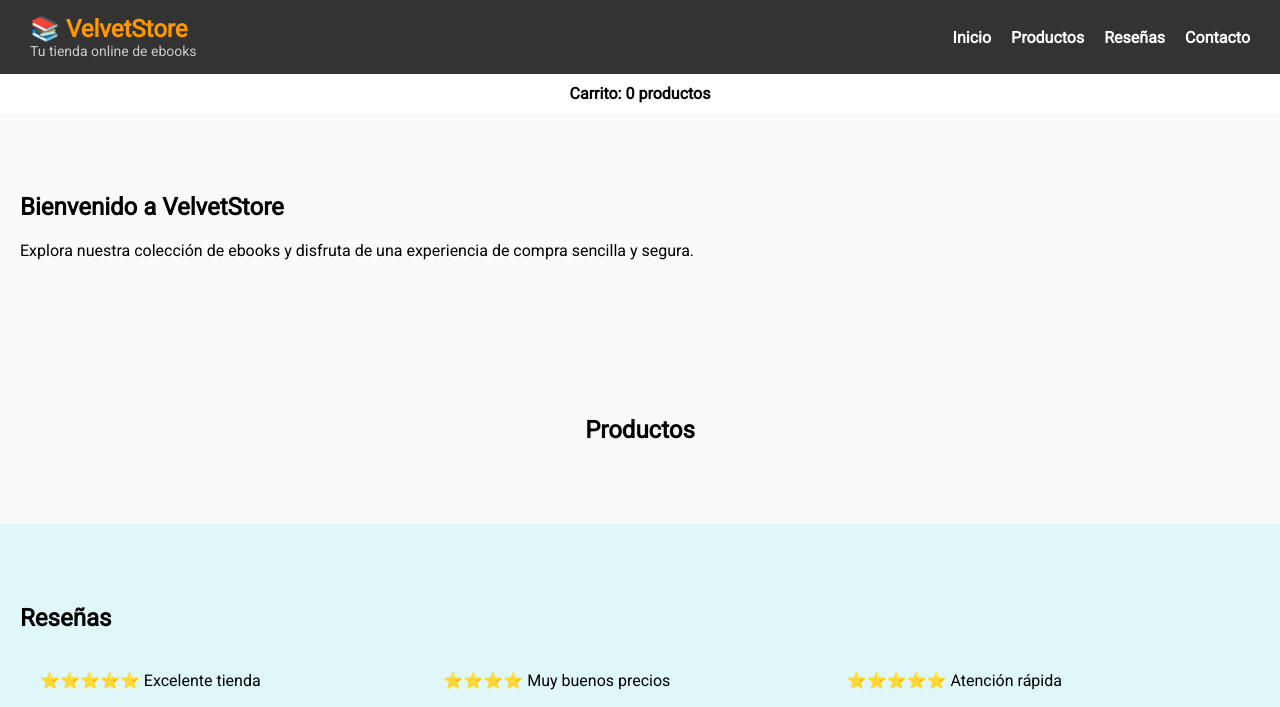
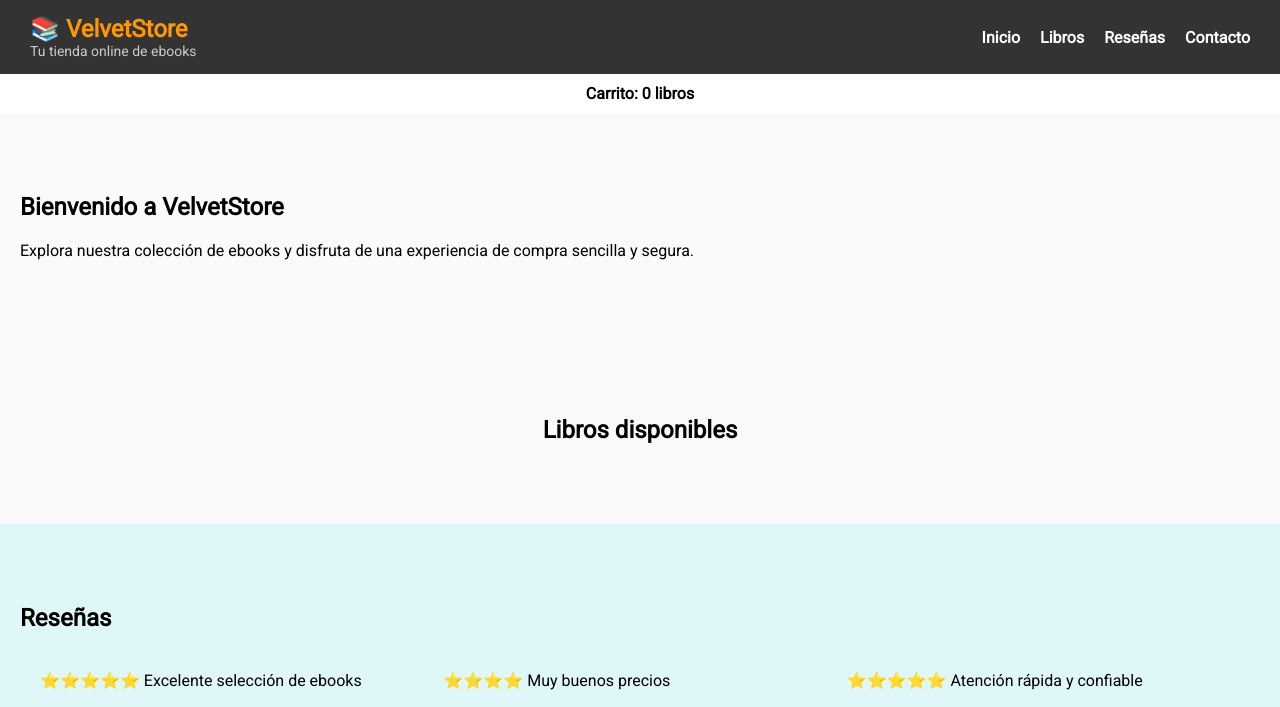
Before and after one commit to angelavelvet/VelvetStore2.0, a plain HTML site: page index.html in a window 1280 px wide. Shown: the top 707 px of the page. Drawn offline with Linux system fonts and the light colour scheme; no server answers; grey boxes are pictures that could not be loaded.

Commit message:
Revise
Updated the title and product section text to reflect a focus on ebooks.

```diff
--- a/index.html
+++ b/index.html
@@ -3,13 +3,11 @@
 <head>
   <meta charset="UTF-8">
   <meta name="viewport" content="width=device-width, initial-scale=1.0">
-  <title>VelvetStore</title>
+  <title>VelvetStore - Ebooks</title>
   <link rel="stylesheet" href="styles.css">
-  <!-- Google Fonts -->
   <link href="https://fonts.googleapis.com/css2?family=Roboto&display=swap" rel="stylesheet">
-  <!-- SEO -->
   <meta name="description" content="VelvetStore - Tu tienda online de ebooks.">
-  <meta name="keywords" content="ecommerce, ebooks, tienda online, libros digitales">
+  <meta name="keywords" content="ebooks, libros digitales, tienda online">
 </head>
 <body>
 
@@ -21,16 +19,15 @@
   <nav>
     <ul>
       <li><a href="#inicio">Inicio</a></li>
-      <li><a href="#productos">Productos</a></li>
+      <li><a href="#productos">Libros</a></li>
       <li><a href="#reseñas">Reseñas</a></li>
       <li><a href="#contacto">Contacto</a></li>
     </ul>
   </nav>
 </header>
 
-<!-- Contador del carrito -->
 <div class="carrito">
-  Carrito: <span id="contador">0</span> productos
+  Carrito: <span id="contador">0</span> libros
 </div>
 
 <main>
@@ -40,18 +37,17 @@
   </section>
 
   <section id="productos">
-    <h2>Productos</h2>
-    <!-- Aquí se mostrarán las tarjetas de productos -->
+    <h2>Libros disponibles</h2>
+    <!-- Aquí se mostrarán las tarjetas de libros -->
   </section>
 
   <section id="reseñas">
     <h2>Reseñas</h2>
     <div class="grid-reseñas">
-      <div>⭐️⭐️⭐️⭐️⭐️ Excelente tienda</div>
+      <div>⭐️⭐️⭐️⭐️⭐️ Excelente selección de ebooks</div>
       <div>⭐️⭐️⭐️⭐️ Muy buenos precios</div>
-      <div>⭐️⭐️⭐️⭐️⭐️ Atención rápida</div>
+      <div>⭐️⭐️⭐️⭐️⭐️ Atención rápida y confiable</div>
     </div>
-    <!-- Ejemplo multimedia -->
     <iframe width="300" height="200" src="https://www.youtube.com/embed/ysz5S6PUM-U" title="Video reseña"></iframe>
   </section>
 
```
